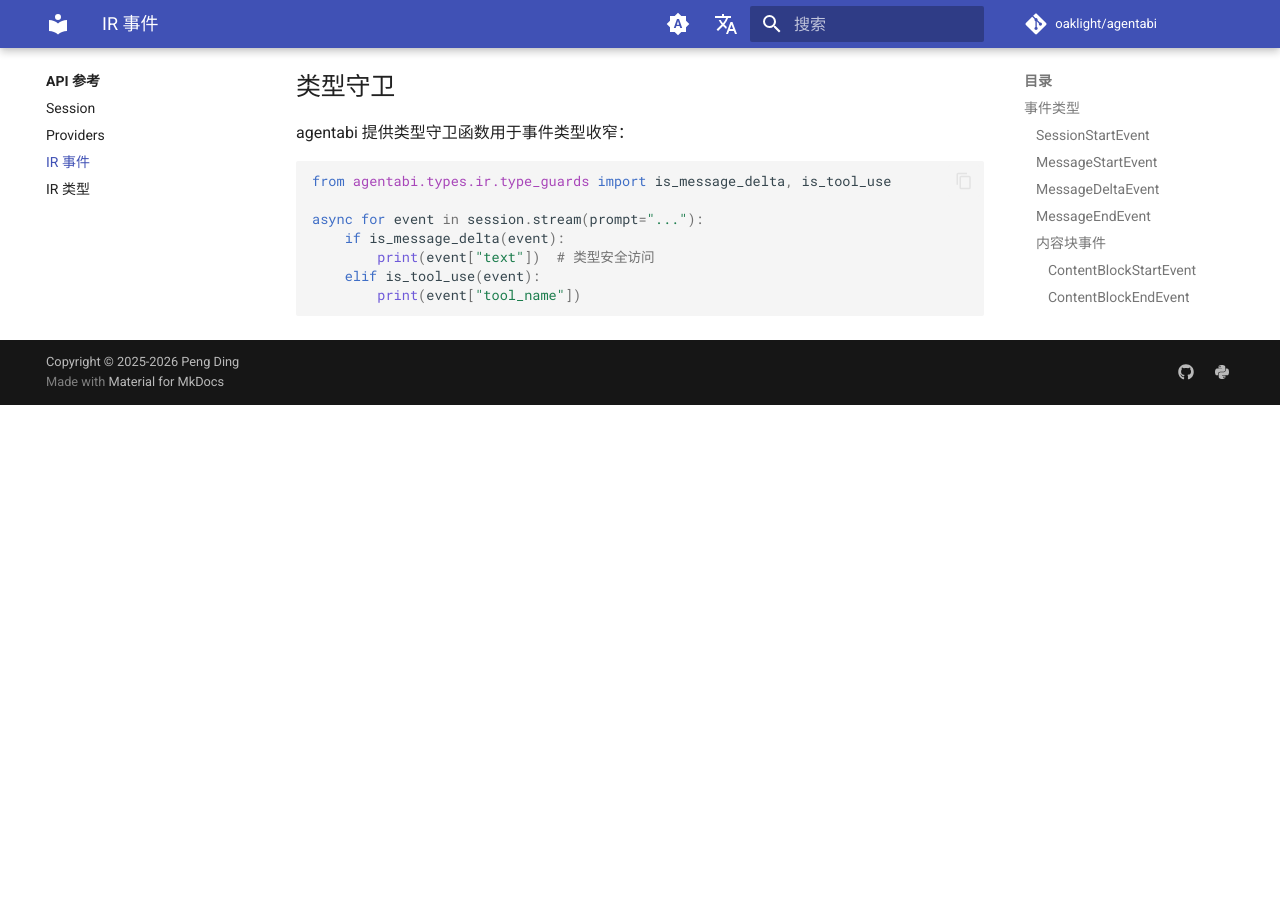
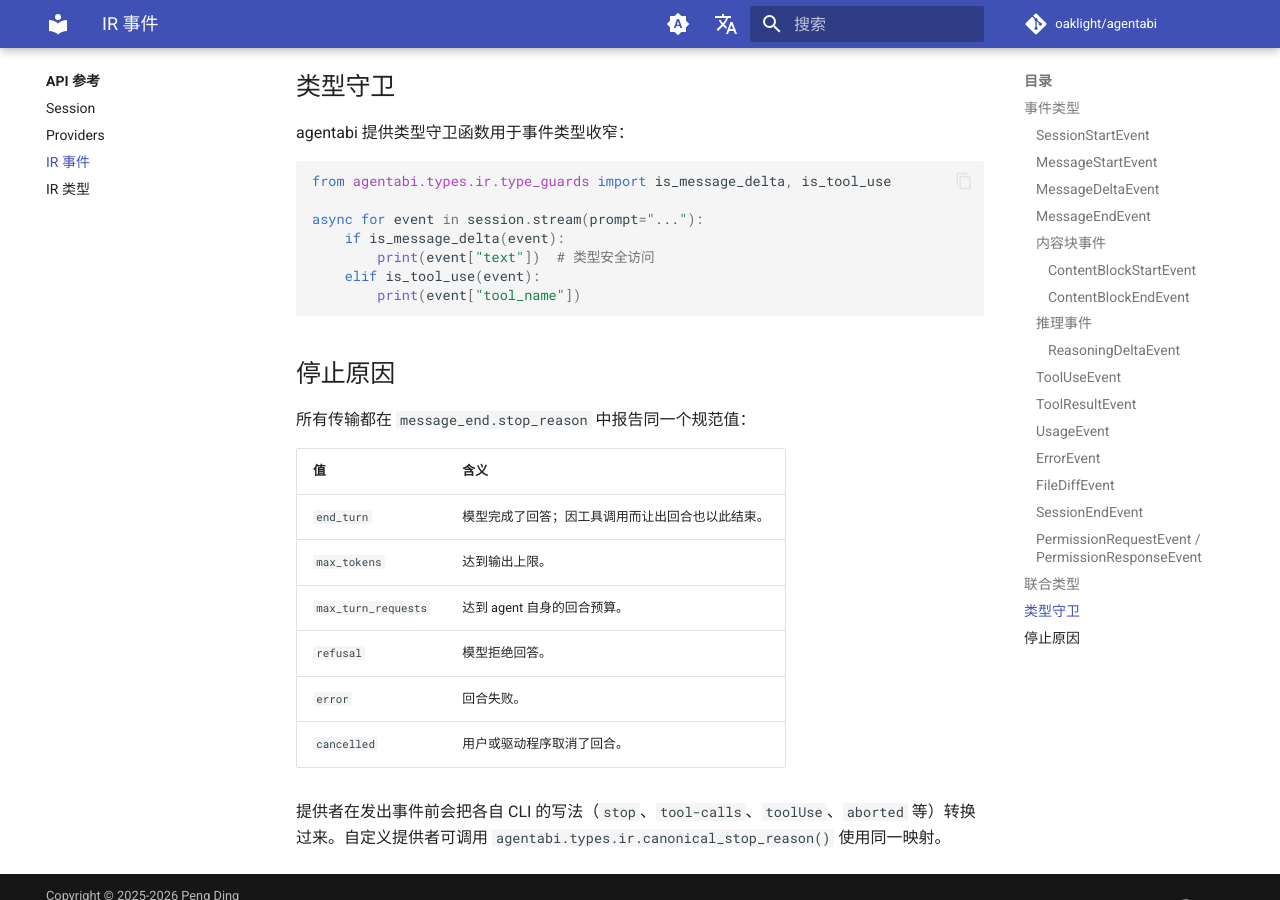
Before and after one commit to Oaklight/agentabi, an MkDocs documentation site: the page built from docs/api/ir-events.md, in a window 1280 px wide and 900 px high, scrolled down 5488 px. Built offline with MkDocs 1.6.1 and Material for MkDocs 9.7.7, drawn with Linux system fonts in a browser that asks for light colours; comment, search, counter and statistics services are not loaded; before the commit the page ends 5893 px from its top, so only the background shows below that.

Commit message:
docs: document canonical IR stop reasons

````diff
--- a/docs/api/ir-events.md
+++ b/docs/api/ir-events.md
@@ -49,7 +49,7 @@
 {
     "type": "message_end",
     "text": "完整回复文本",       # 可选（部分 agent 在此包含完整文本）
-    "stop_reason": "end_turn",  # 可选
+    "stop_reason": "end_turn",  # 规范值，见下文"停止原因"
     "message_id": "msg_001",    # 可选
 }
 ```
@@ -261,3 +261,18 @@
     elif is_tool_use(event):
         print(event["tool_name"])
 ```
+
+## 停止原因
+
+所有传输都在 `message_end.stop_reason` 中报告同一个规范值：
+
+| 值 | 含义 |
+| --- | --- |
+| `end_turn` | 模型完成了回答；因工具调用而让出回合也以此结束。 |
+| `max_tokens` | 达到输出上限。 |
+| `max_turn_requests` | 达到 agent 自身的回合预算。 |
+| `refusal` | 模型拒绝回答。 |
+| `error` | 回合失败。 |
+| `cancelled` | 用户或驱动程序取消了回合。 |
+
+提供者在发出事件前会把各自 CLI 的写法（`stop`、`tool-calls`、`toolUse`、`aborted` 等）转换过来。自定义提供者可调用 `agentabi.types.ir.canonical_stop_reason()` 使用同一映射。
````
Also changed, not shown: docs/changelog.md (+1 -0 lines).
